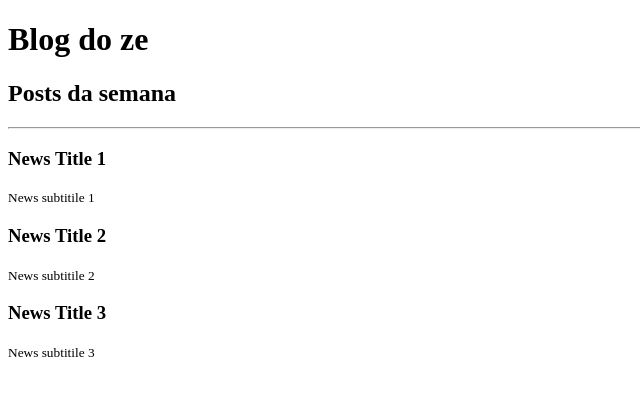
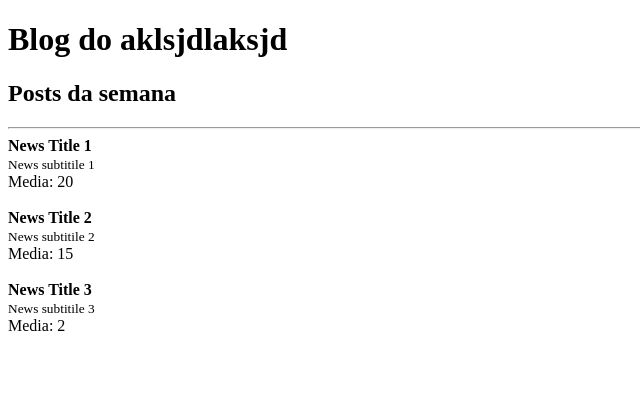
Before and after one commit to JoaoPaulo-creator/fundamentos-react, a React app: page / in a window 1280 px wide. Shown: the top 396 px of the page, without its empty margins (0-640 px from the left). Built offline with nearby package versions, Linux system fonts and the light colour scheme.

Commit message:
Tipando props e default props

```diff
--- a/src/App/App.js
+++ b/src/App/App.js
@@ -17,7 +17,8 @@ export default function App(){
     <>
 
       <Header
-        title='Blog do ze'
+
+        title='Blog do aklsjdlaksjd'
         subtitle={'sasdas'}
       >
         <h2>Posts da semana</h2>
@@ -27,18 +28,21 @@ export default function App(){
       <hr />
 
       <Post
-        title='News Title 1'
-        subtitle='News subtitile 1'
+        title = 'News Title 1'
+        subtitle = 'News subtitile 1'
+        likes={20}
       />
 
       <Post
         title='News Title 2'
         subtitle='News subtitile 2'
+        likes={15}
       />
 
       <Post
         title='News Title 3'
         subtitle='News subtitile 3'
+        likes={2}
       />
 
 
--- a/src/App/components/header/Header.js
+++ b/src/App/components/header/Header.js
@@ -1,4 +1,5 @@
 import React from "react";
+import PropTypes from 'prop-types'
 
 export default function Header(props) {
 
@@ -9,3 +10,12 @@ export default function Header(props) {
     </>
   )
 }
+
+Header.propTypes = {
+  title: PropTypes.string.isRequired,
+  children: PropTypes.node
+}
+
+Header.defaulProps = {
+  title: 'Blog do Ze' /* definindo um valor padrao, para quando title for undefined/null */
+}
--- a/src/App/components/posts/Post.js
+++ b/src/App/components/posts/Post.js
@@ -1,17 +1,22 @@
 import React from "react";
-
-const ArticleProps ={
-  title: String,
-  subtitle: String
-}
+import PropTypes from 'prop-types'
 
 
 // Props sao usadas apenas para leitura
-export default function Post({ title, subtitle } = ArticleProps){
+export default function Post(props){
   return (
     <>
-      <h3>{title}</h3>
-      <small>{subtitle}</small>
+      <article>
+        <strong>{props.title}</strong> <br />
+        <small>{props.subtitle}</small> <br />
+        Media: {props.likes} <br />
+        <br />
+      </article>
     </>
+
   )
 }
+
+Post.propTypes = {
+  likes: PropTypes.number.isRequired
+}
```
Also changed, not shown: 2 other files (tests, documents, lock files or other folders).
